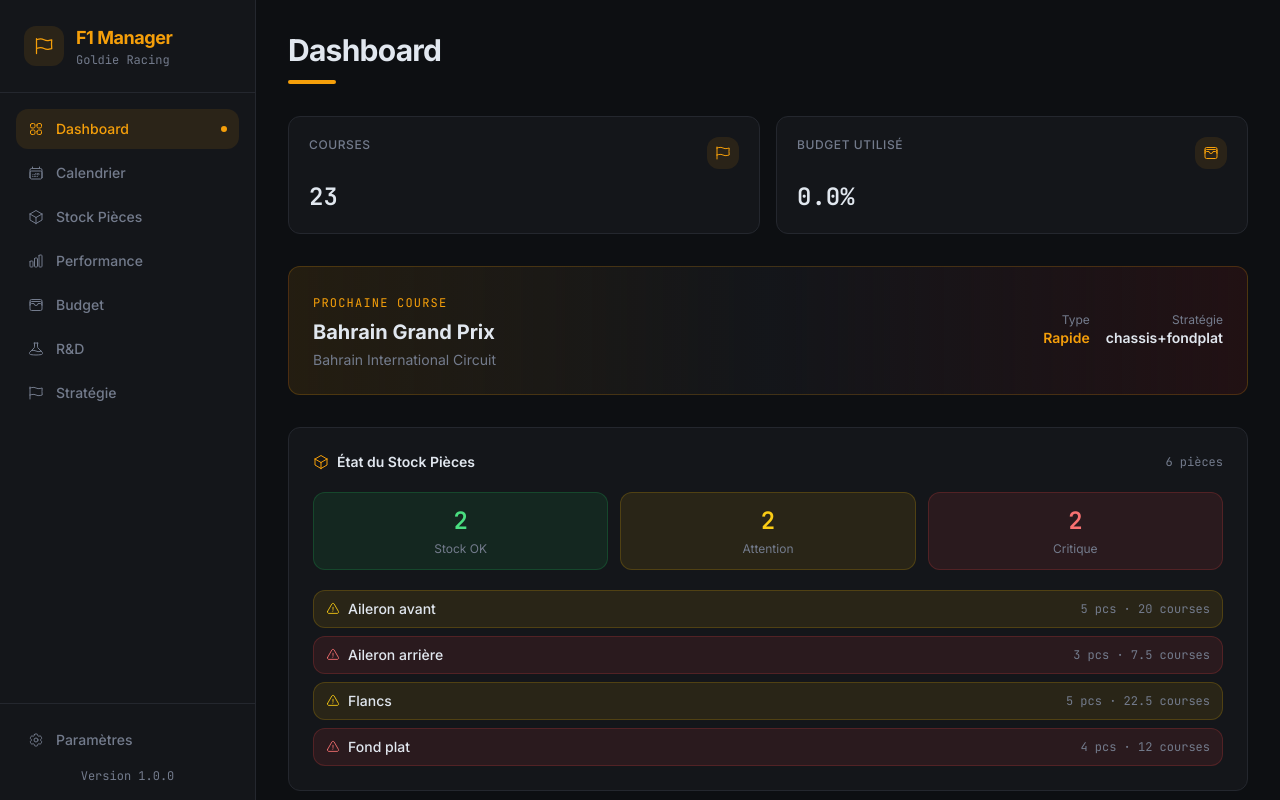
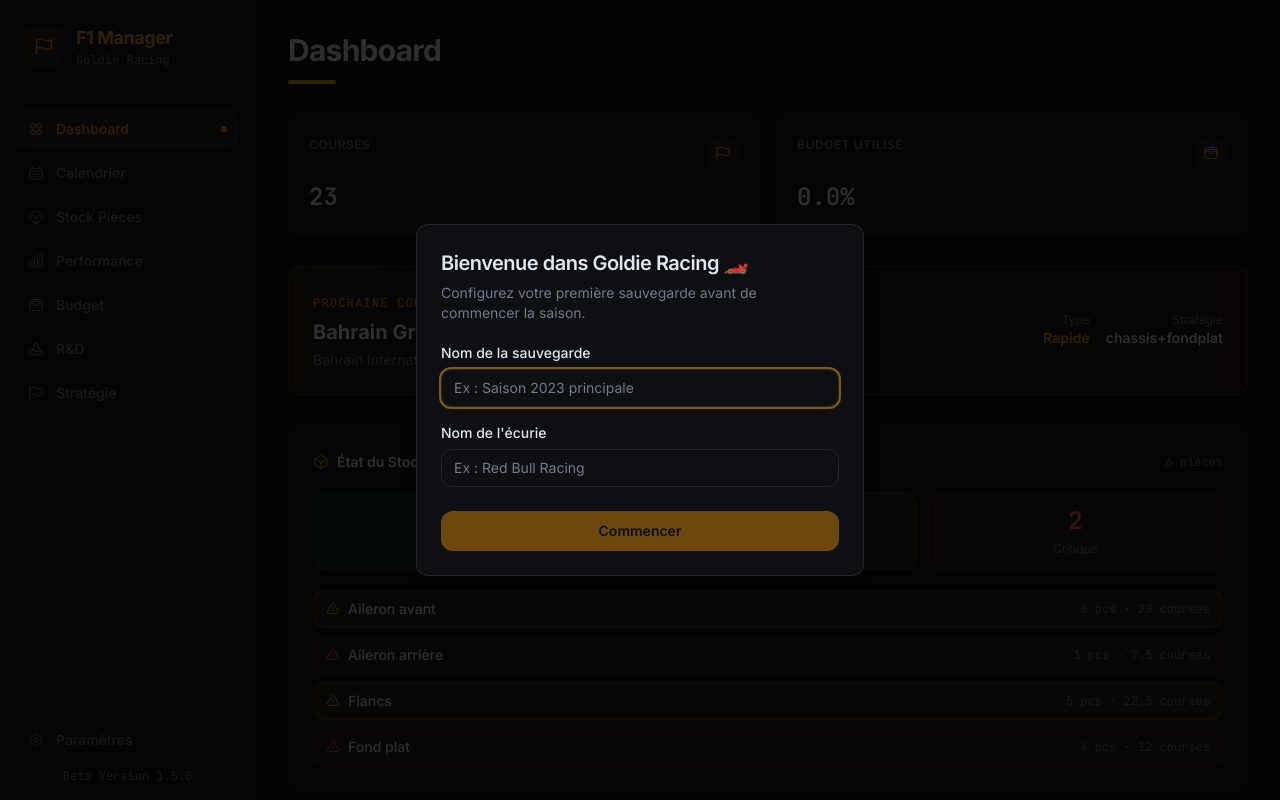
Before and after one commit to Goldie44/goldieracing, a React (Vite) app in the folder apps/web/: page / in a window 1280 px wide. Shown: the top 800 px of the page. Built offline with nearby package versions, Linux system fonts and the light colour scheme.

Commit message:
introduce a new feature

```diff
--- a/apps/web/src/app.tsx
+++ b/apps/web/src/app.tsx
@@ -1,7 +1,7 @@
 import { Toaster } from "@/components/ui/toaster"
 import { QueryClientProvider } from '@tanstack/react-query'
 import { queryClientInstance } from '@/lib/query-client'
-import { BrowserRouter as Router, Route, Routes } from 'react-router-dom';
+import { HashRouter as Router, Route, Routes } from 'react-router-dom';
 import PageNotFound from './lib/PageNotFound';
 import Layout from './components/Layout';
 import Dashboard from './pages/Dashboard';
@@ -19,6 +19,7 @@
 import RDPage from './pages/RDPage';
 import StrategyPage from './pages/StrategyPage';
 import SettingsPage from './pages/SettingsPage';
+import WelcomeDialog from './components/WelcomeDialog';
 
 function App() {
   return (
@@ -46,6 +47,7 @@
                       </Routes>
                     </Router>
                     <Toaster />
+                    <WelcomeDialog />
                   </QueryClientProvider>
                 </AtrProvider>
               </BudgetProvider>
--- a/apps/web/src/components/Layout.tsx
+++ b/apps/web/src/components/Layout.tsx
@@ -69,7 +69,7 @@
             )}
           </Link>
           <div className="text-xs text-muted-foreground font-mono text-center">
-            <p>Version 1.0.0</p>
+            <p>Beta Version 1.5.0</p>
           </div>
         </div>
       </aside>
--- a/apps/web/src/components/SaveSlot.tsx
+++ b/apps/web/src/components/SaveSlot.tsx
@@ -6,6 +6,7 @@
   name: string;
   createdAt: string; // ISO string
   data: {
+    teamName: string;
     budget: { sections: unknown[]; totalBudget: number };
     race: { done: Record<string, boolean> };
     atr: unknown[];
--- /dev/null
+++ b/apps/web/src/components/WelcomeDialog.tsx
@@ -0,0 +1,118 @@
+import { useState } from "react";
+import * as DialogPrimitive from "@radix-ui/react-dialog";
+import {
+  Dialog,
+  DialogOverlay,
+  DialogPortal,
+  DialogHeader,
+  DialogTitle,
+  DialogDescription,
+  DialogFooter,
+} from "@/components/ui/dialog";
+import { useProfile } from "@/lib/ProfileContext";
+import { useBudget } from "@/lib/BudgetContext";
+import { useRace } from "@/lib/RaceContext";
+import { useAtr } from "@/lib/AtrContext";
+import type { SaveSlotData } from "@/components/SaveSlot";
+
+const SAVES_KEY = "goldie_saves";
+const ONBOARDED_KEY = "goldie-racing:onboarded";
+
+export default function WelcomeDialog() {
+  const [open, setOpen] = useState(() => !localStorage.getItem(ONBOARDED_KEY));
+  const [teamName, setTeamName] = useState("");
+  const [saveName, setSaveName] = useState("");
+
+  const { setTeamName: setProfileTeamName } = useProfile();
+  const { sections, totalBudget } = useBudget();
+  const { done } = useRace();
+  const { atrData } = useAtr();
+
+  const canSubmit = teamName.trim().length > 0 && saveName.trim().length > 0;
+
+  const handleSubmit = (e: React.FormEvent) => {
+    e.preventDefault();
+    if (!canSubmit) return;
+
+    setProfileTeamName(teamName.trim());
+
+    const newSlot: SaveSlotData = {
+      id: crypto.randomUUID(),
+      name: saveName.trim(),
+      createdAt: new Date().toISOString(),
+      data: {
+        teamName: teamName.trim(),
+        budget: { sections: structuredClone(sections), totalBudget },
+        race: { done: structuredClone(done) },
+        atr: structuredClone(atrData),
+      },
+    };
+
+    try {
+      const existing: SaveSlotData[] = JSON.parse(localStorage.getItem(SAVES_KEY) ?? "[]");
+      localStorage.setItem(SAVES_KEY, JSON.stringify([newSlot, ...existing]));
+    } catch {}
+
+    localStorage.setItem(ONBOARDED_KEY, "true");
+    setOpen(false);
+  };
+
+  return (
+    <Dialog open={open} onOpenChange={() => {}}>
+      <DialogPortal>
+        <DialogOverlay />
+        <DialogPrimitive.Content
+          onEscapeKeyDown={(e) => e.preventDefault()}
+          onInteractOutside={(e) => e.preventDefault()}
+          className="fixed left-[50%] top-[50%] z-50 w-full max-w-md translate-x-[-50%] translate-y-[-50%] border bg-background p-6 shadow-lg duration-200 data-[state=open]:animate-in data-[state=open]:fade-in-0 data-[state=open]:zoom-in-95 data-[state=open]:slide-in-from-left-1/2 data-[state=open]:slide-in-from-top-[48%] sm:rounded-lg"
+        >
+          <DialogHeader>
+            <DialogTitle className="text-xl">Bienvenue dans Goldie Racing 🏎️</DialogTitle>
+            <DialogDescription className="mt-1">
+              Configurez votre première sauvegarde avant de commencer la saison.
+            </DialogDescription>
+          </DialogHeader>
+
+          <form onSubmit={handleSubmit} className="flex flex-col gap-4 mt-5">
+            <div className="flex flex-col gap-1.5">
+              <label htmlFor="welcome-save-name" className="text-sm font-medium text-foreground">
+                Nom de la sauvegarde
+              </label>
+              <input
+                id="welcome-save-name"
+                autoFocus
+                value={saveName}
+                onChange={(e) => setSaveName(e.target.value)}
+                placeholder="Ex : Saison 2023 principale"
+                className="px-3 py-2 rounded-md border border-border bg-background text-sm text-foreground placeholder:text-muted-foreground focus:outline-none focus:ring-2 focus:ring-primary/50 transition-shadow"
+              />
+            </div>
+
+            <div className="flex flex-col gap-1.5">
+              <label htmlFor="welcome-team-name" className="text-sm font-medium text-foreground">
+                Nom de l'écurie
+              </label>
+              <input
+                id="welcome-team-name"
+                value={teamName}
+                onChange={(e) => setTeamName(e.target.value)}
+                placeholder="Ex : Red Bull Racing"
+                className="px-3 py-2 rounded-md border border-border bg-background text-sm text-foreground placeholder:text-muted-foreground focus:outline-none focus:ring-2 focus:ring-primary/50 transition-shadow"
+              />
+            </div>
+
+            <DialogFooter className="mt-2">
+              <button
+                type="submit"
+                disabled={!canSubmit}
+                className="w-full px-4 py-2.5 rounded-lg text-sm font-semibold bg-primary text-primary-foreground hover:bg-primary/90 transition-colors disabled:opacity-40 disabled:cursor-not-allowed"
+              >
+                Commencer
+              </button>
+            </DialogFooter>
+          </form>
+        </DialogPrimitive.Content>
+      </DialogPortal>
+    </Dialog>
+  );
+}
--- a/apps/web/src/pages/settings/SettingsData.tsx
+++ b/apps/web/src/pages/settings/SettingsData.tsx
@@ -2,6 +2,7 @@
 import { useBudget } from "@/lib/BudgetContext";
 import { useRace } from "@/lib/RaceContext";
 import { useAtr } from "@/lib/AtrContext";
+import { useProfile } from "@/lib/ProfileContext";
 import SaveSlot, { type SaveSlotData } from "@/components/SaveSlot";
 import {
   AlertDialog, AlertDialogAction, AlertDialogCancel,
@@ -25,6 +26,7 @@
 }
 
 export default function SettingsData() {
+  const { teamName, setTeamName } = useProfile();
   const { sections, totalBudget, setSections, setTotalBudget, reset: resetBudget } = useBudget();
   const { done, reset: resetRace } = useRace();
   const { atrData, setAtrData, reset: resetAtr } = useAtr();
@@ -43,6 +45,7 @@
       name: `Sauvegarde ${new Date().toLocaleDateString("fr-FR")}`,
       createdAt: new Date().toISOString(),
       data: {
+        teamName,
         budget: { sections: structuredClone(sections), totalBudget },
         race: { done: structuredClone(done) },
         atr: structuredClone(atrData),
@@ -52,6 +55,7 @@
   };
 
   const handleLoad = (slot: SaveSlotData) => {
+    if (slot.data.teamName) setTeamName(slot.data.teamName);
     setSections(slot.data.budget.sections as typeof sections);
     setTotalBudget(slot.data.budget.totalBudget);
     localStorage.setItem("goldie-racing:race-done", JSON.stringify(slot.data.race.done));
--- a/apps/web/vite.config.ts
+++ b/apps/web/vite.config.ts
@@ -4,6 +4,7 @@
 
 export default defineConfig({
   plugins: [react()],
+  base: './',
   resolve: {
     alias: {
       '@': path.resolve(__dirname, './src'),
```
Also changed, not shown: 2 other files (tests, documents, lock files or other folders).
